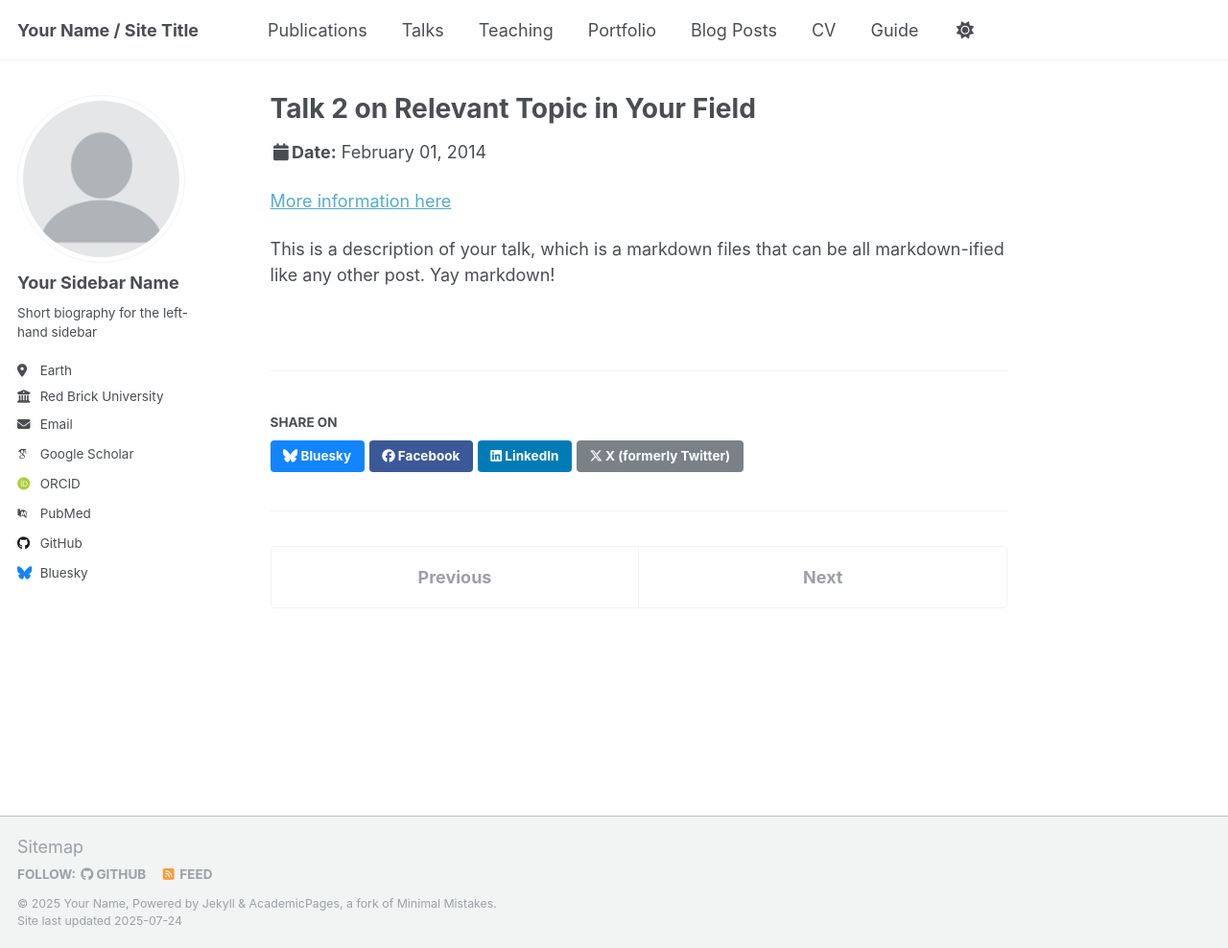
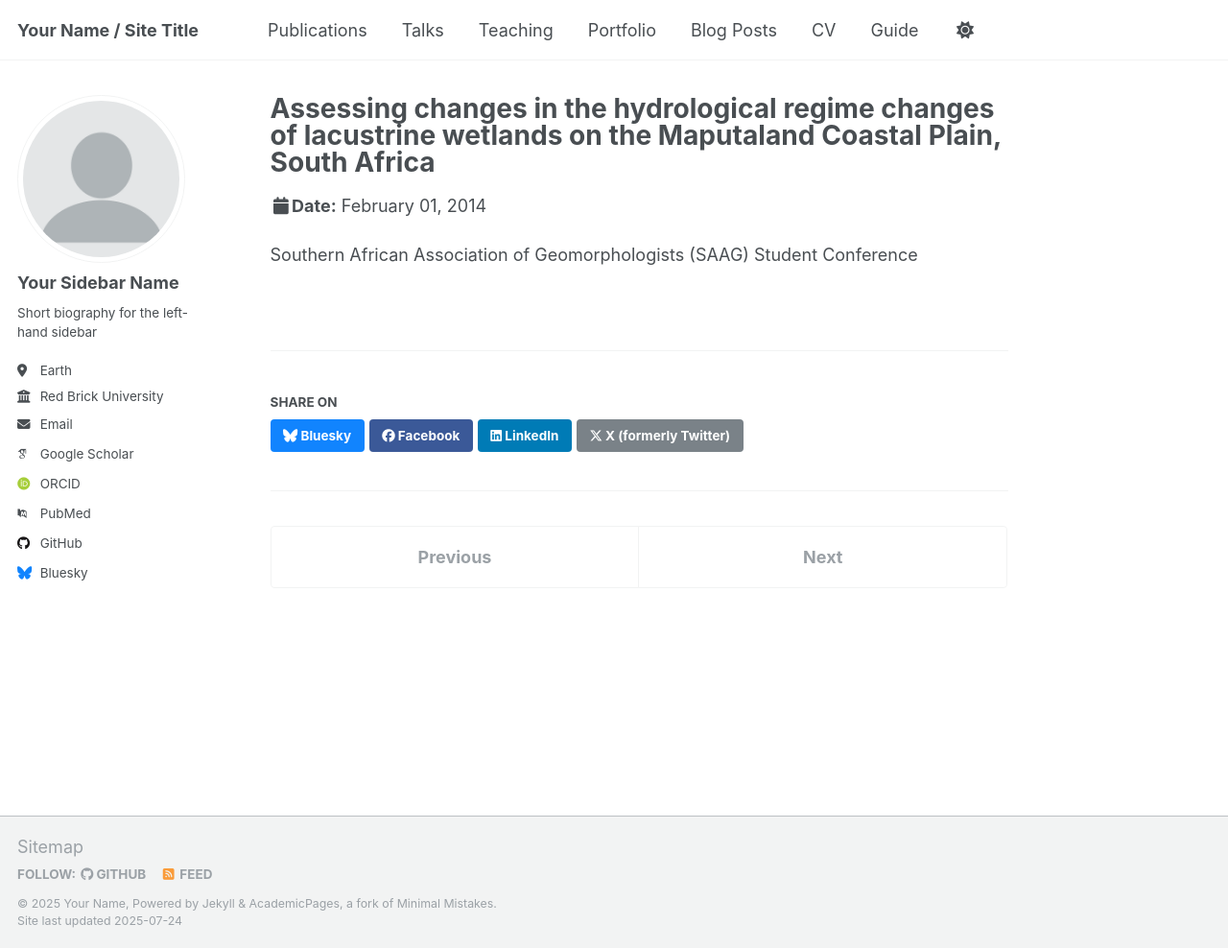
Before and after one commit to Nkosizwi/NB-Ndlovu.github.io, a Jekyll site: the page built from _talks/2014-02-01-talk-2.md, in a window 1280 px wide and 988 px high. Shown: the whole window at 96% size. Built offline with Jekyll 4.4.1, drawn with Linux system fonts in a browser that asks for light colours; some web fonts are replaced; a script that is not in the unit is left out.

Commit message:
Update 2014-02-01-talk-2.md

```diff
--- a/_talks/2014-02-01-talk-2.md
+++ b/_talks/2014-02-01-talk-2.md
@@ -1,13 +1,11 @@
 ---
-title: "Talk 2 on Relevant Topic in Your Field"
+title: "Assessing changes in the hydrological regime changes of lacustrine wetlands on the Maputaland Coastal Plain, South Africa"
 collection: talks
 type: "Talk"
-permalink: /talks/2014-02-01-talk-2
-venue: "London School of Testing"
+permalink: /talks/2023-10-02-talk-2
+venue: "Department of Geography, University of the Free State, Qwaqwa Campus"
 date: 2014-02-01
-location: "London, UK"
+location: "Qwaqwa, Free state, South Africa"
 ---
 
-[More information here](http://example2.com)
-
-This is a description of your talk, which is a markdown files that can be all markdown-ified like any other post. Yay markdown!
+Southern African Association of Geomorphologists (SAAG) Student Conference
```
